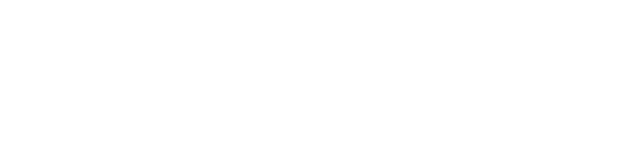
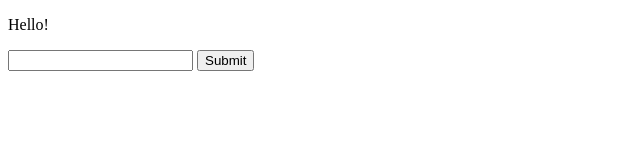
Before and after one commit to ReedLikesBooks/ReedLikesBooks.github.io, a plain HTML site: page index.html in a window 1280 px wide. Shown: the whole page, without its empty margins (0-640 px from the left). Drawn offline with Linux system fonts and the light colour scheme.

Commit message:
Update index.html

```diff
--- a/index.html
+++ b/index.html
@@ -3,6 +3,11 @@
 <head>
 </head>
 <body>
+  <p>Hello!</p>
 
+  <form action="">
+    <input type="text">
+    <button type="submit">Submit</button>
+  </form>
 </body>
 </html>
```
